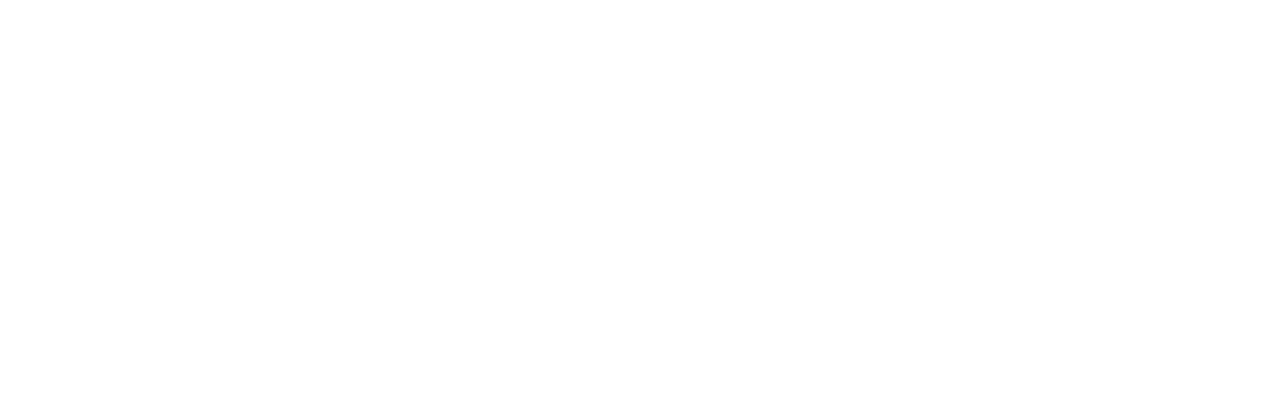
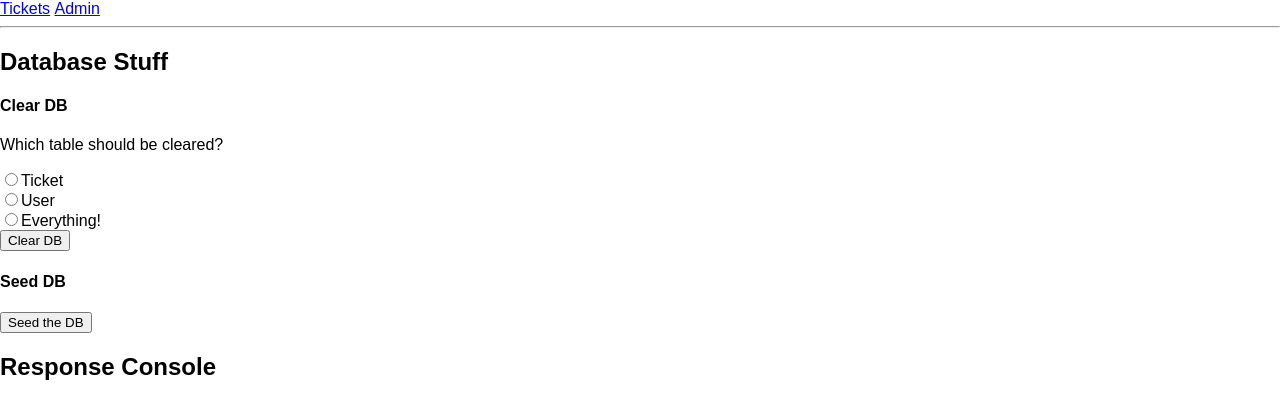
Before and after one commit to nicholasjackson827/jegy, a React (Create React App) app in the folder app/: page /admin in a window 1280 px wide. Shown: the top 418 px of the page. Built offline with nearby package versions, Linux system fonts and the light colour scheme.

Commit message:
Added admin page (and navbar to go along with it) and fixed up a few other small errors

```diff
--- /dev/null
+++ b/app/src/Admin.js
@@ -0,0 +1,94 @@
+import React, { Component } from "react";
+import Navbar from "./Navbar";
+
+class Admin extends Component {
+  constructor(props) {
+    super(props);
+    this.state = {
+      tableToClear: "",
+      responseConsole: []
+    };
+    this.handleChange = this.handleChange.bind(this);
+    this.handleClearDb = this.handleClearDb.bind(this);
+    this.handleSeedDb = this.handleSeedDb.bind(this);
+  }
+
+  handleChange(event) {
+    const { value } = event.target;
+    this.setState({ tableToClear: value });
+  }
+
+  async handleClearDb(event) {
+    event.preventDefault();
+    const { tableToClear } = this.state;
+
+    await fetch(`/api/dev/clearDb${tableToClear.length ? "?table=" + tableToClear : ""}`, {
+      method: "POST",
+      headers: {
+        Accept: "application/json",
+        "Content-Type": "application/json"
+      }
+    }).then(async response => {
+      let responseConsole = this.state.responseConsole;
+      responseConsole.push(new Date().toLocaleString() + ": " + (await response.text()));
+      this.setState({ responseConsole: responseConsole });
+    });
+  }
+
+  async handleSeedDb(event) {
+    event.preventDefault();
+
+    await fetch(`/api/dev/seedDb`, {
+      method: "POST",
+      headers: {
+        Accept: "application/json",
+        "Content-Type": "application/json"
+      }
+    }).then(async response => {
+      let responseConsole = this.state.responseConsole;
+      responseConsole.push(new Date().toLocaleString() + ": " + (await response.text()));
+      this.setState({ responseConsole: responseConsole });
+    });
+  }
+
+  render() {
+    return (
+      <div>
+        <Navbar />
+        <h2>Database Stuff</h2>
+
+        <h4>Clear DB</h4>
+        <form onSubmit={this.handleClearDb} onChange={this.handleChange}>
+          <p>Which table should be cleared?</p>
+          <input type="radio" id="clearDb-ticket" name="tableToClear" value="ticket" />
+          <label htmlFor="clearDb-ticket">Ticket</label>
+          <br />
+          <input type="radio" id="clearDb-user" name="tableToClear" value="user" />
+          <label htmlFor="clearDb-user">User</label>
+          <br />
+          <input type="radio" id="clearDb-none" name="tableToClear" value="" />
+          <label htmlFor="clearDb-none">Everything!</label>
+          <br />
+          <button type="submit">Clear DB</button>
+        </form>
+
+        <h4>Seed DB</h4>
+        <form onSubmit={this.handleSeedDb} onChange={this.handleChange}>
+          <button type="submit">Seed the DB</button>
+        </form>
+
+        <h2>Response Console</h2>
+        <pre>
+          {this.state.responseConsole.map(log => (
+            <div key={log}>
+              {log}
+              <br />
+            </div>
+          ))}
+        </pre>
+      </div>
+    );
+  }
+}
+
+export default Admin;
--- a/app/src/App.js
+++ b/app/src/App.js
@@ -3,6 +3,7 @@
 import TicketList from "./TicketList";
 import TicketEdit from "./TicketEdit";
 import Home from "./Home";
+import Admin from "./Admin";
 import { BrowserRouter as Router, Route, Switch } from "react-router-dom";
 
 class App extends Component {
@@ -13,6 +14,8 @@
           <Route path="/" exact={true} component={Home} />
           <Route path="/tickets" exact={true} component={TicketList} />
           <Route path="/tickets/:id" component={TicketEdit} />
+
+          <Route path="/admin" exact={true} component={Admin} />
         </Switch>
       </Router>
     );
--- /dev/null
+++ b/app/src/Navbar.js
@@ -0,0 +1,17 @@
+import React, { Component } from "react";
+import { Link } from "react-router-dom";
+
+class Navbar extends Component {
+  render() {
+    return (
+      <div>
+        <Link to={"/tickets"}>Tickets</Link>
+        &nbsp;
+        <Link to={"/admin"}>Admin</Link>
+        <hr />
+      </div>
+    );
+  }
+}
+
+export default Navbar;
--- a/app/src/TicketEdit.js
+++ b/app/src/TicketEdit.js
@@ -22,7 +22,6 @@
 
   async componentDidMount() {
     const id = this.props.match.params.id;
-    console.log(id);
     if (id !== "new") {
       const data = await fetch(`/api/ticket/${id}`);
       const ticket = await data.json();
--- a/app/src/TicketList.js
+++ b/app/src/TicketList.js
@@ -1,5 +1,6 @@
 import React, { Component } from "react";
 import { Link } from "react-router-dom";
+import Navbar from "./Navbar";
 
 class TicketList extends Component {
   constructor(params) {
@@ -33,7 +34,22 @@
     const { tickets, isLoading } = this.state;
 
     if (isLoading) {
-      return <p>Loading...</p>;
+      return (
+        <div>
+          <Navbar />
+          <p>Loading...</p>
+        </div>
+      );
+    }
+
+    if (tickets.length === 0) {
+      return (
+        <div>
+          <Navbar />
+          <p>No tickets in the DB!</p>
+          <Link to="/tickets/new">Add Ticket</Link>
+        </div>
+      );
     }
 
     const ticketList = tickets.map(ticket => {
@@ -58,6 +74,7 @@
 
     return (
       <div>
+        <Navbar />
         <Link to="/tickets/new">Add Ticket</Link>
         <h3>Ticket List</h3>
         <table>
```
Also changed, not shown: 1 other file (tests, documents, lock files or other folders).
